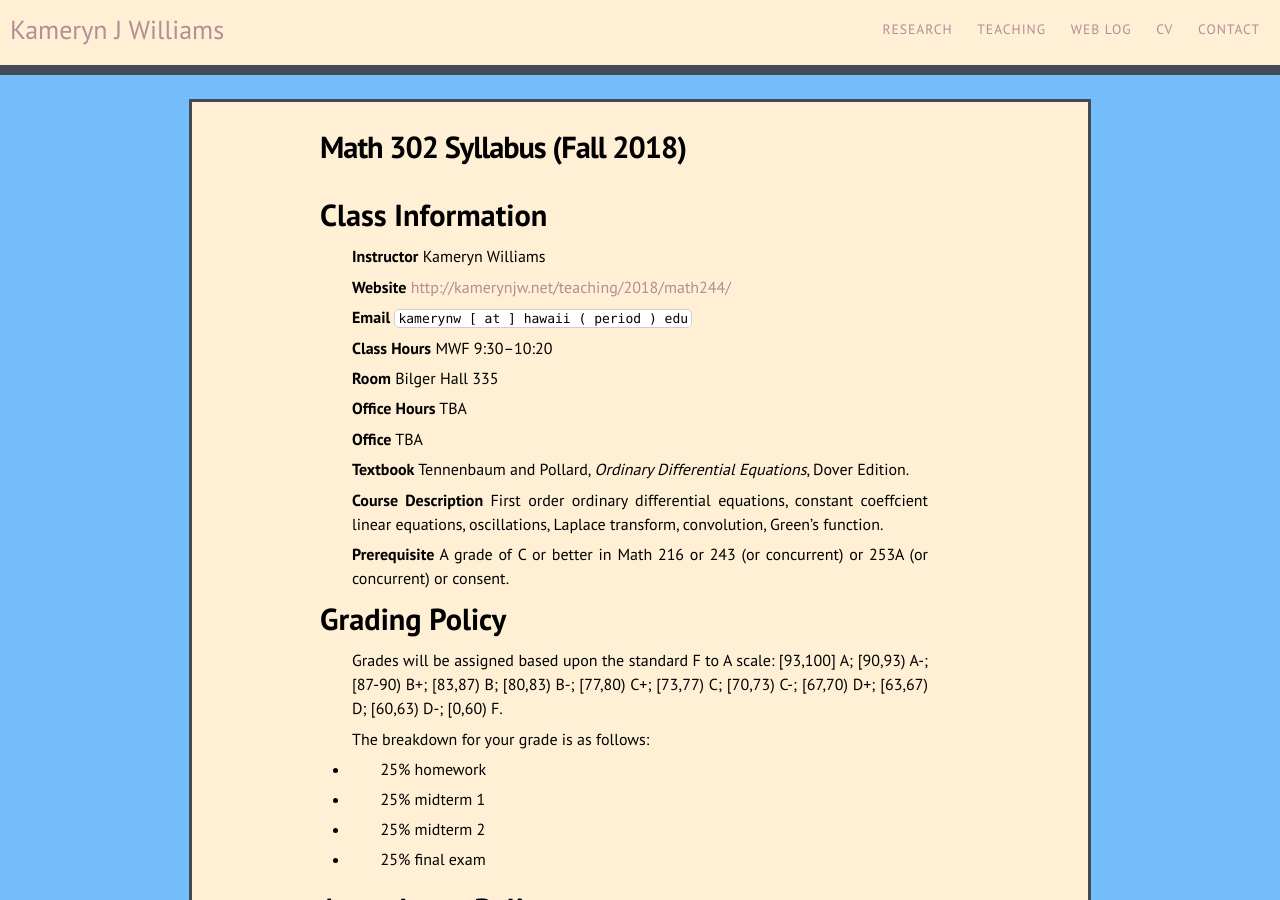
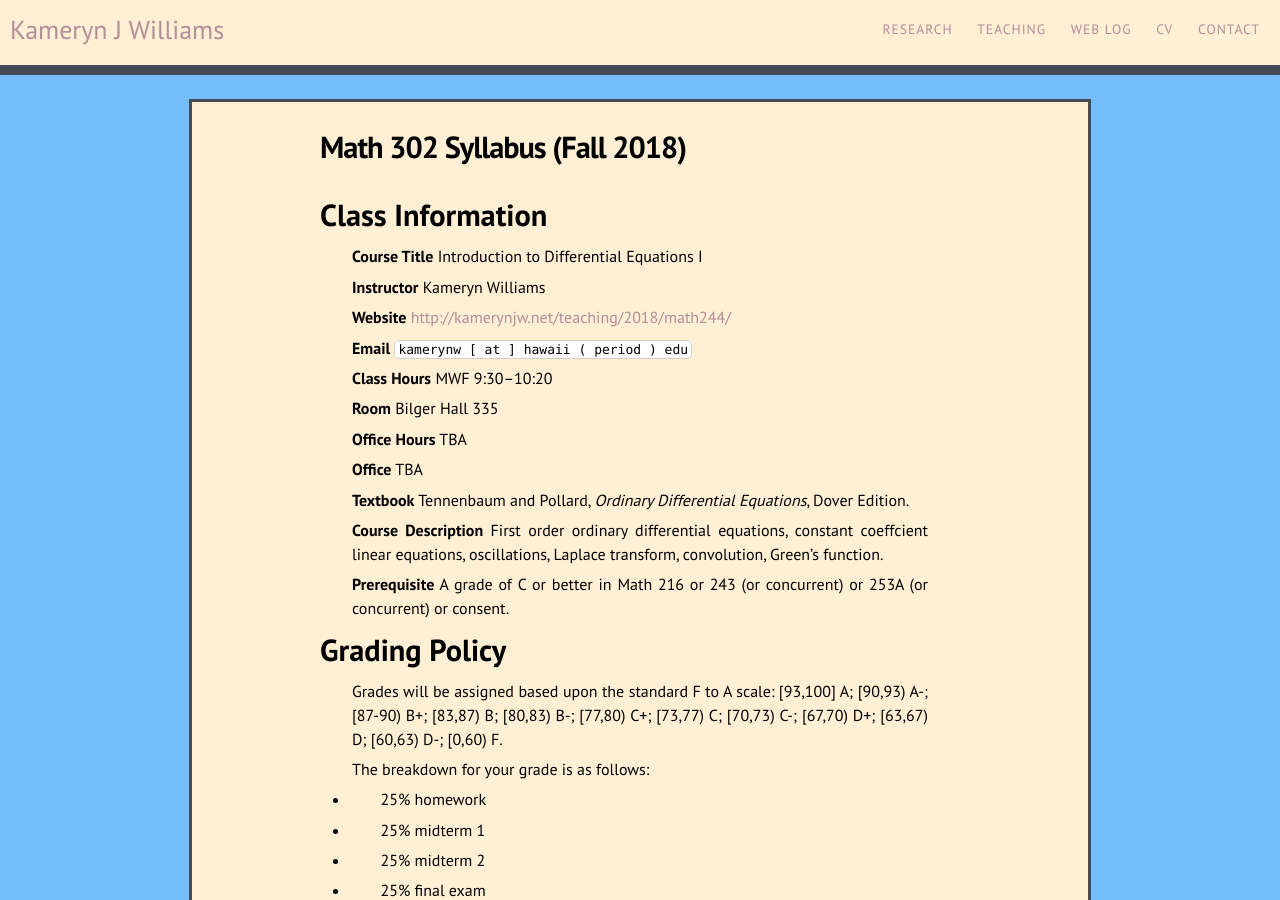
Before and after one commit to kamerynjw/kamerynjw.github.io, a Jekyll site: the page built from teaching/2018/math302/syllabus.md, in a window 1280 px wide and 900 px high. Built offline with Jekyll 4.4.1, drawn with Linux system fonts in a browser that asks for light colours; nearby versions of some CDN libraries.

Commit message:
forgot to put the title of the courses in the syllabi, oops

```diff
--- a/teaching/2018/math302/syllabus.md
+++ b/teaching/2018/math302/syllabus.md
@@ -6,6 +6,8 @@ permalink: /teaching/2018/math302/syllabus/
 
 Class Information
 =====
+
+**Course Title** Introduction to Differential Equations I
 
 **Instructor** Kameryn Williams
 
```
Also changed, not shown: teaching/2018/math244/syllabus.md (+2 -0 lines).
